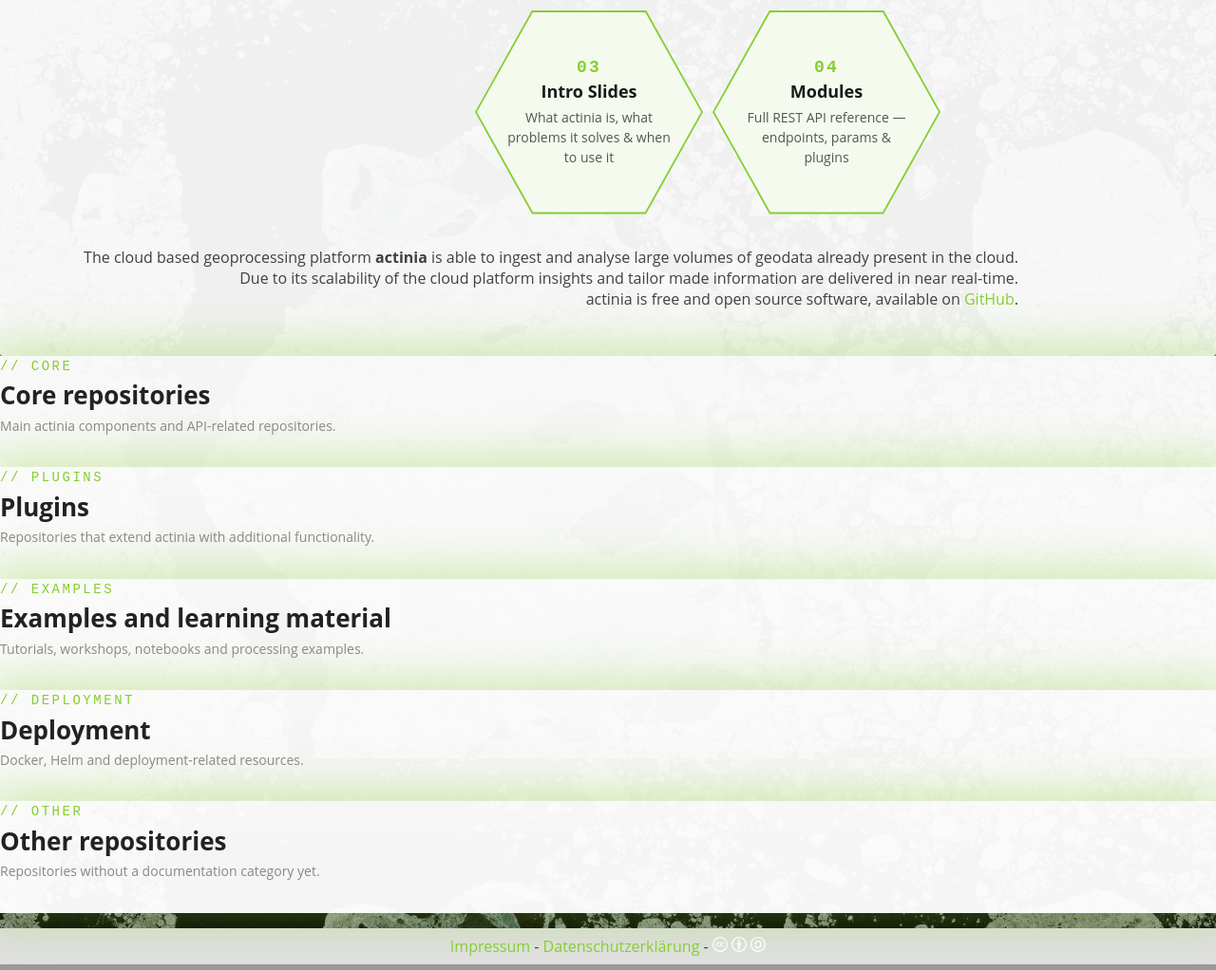
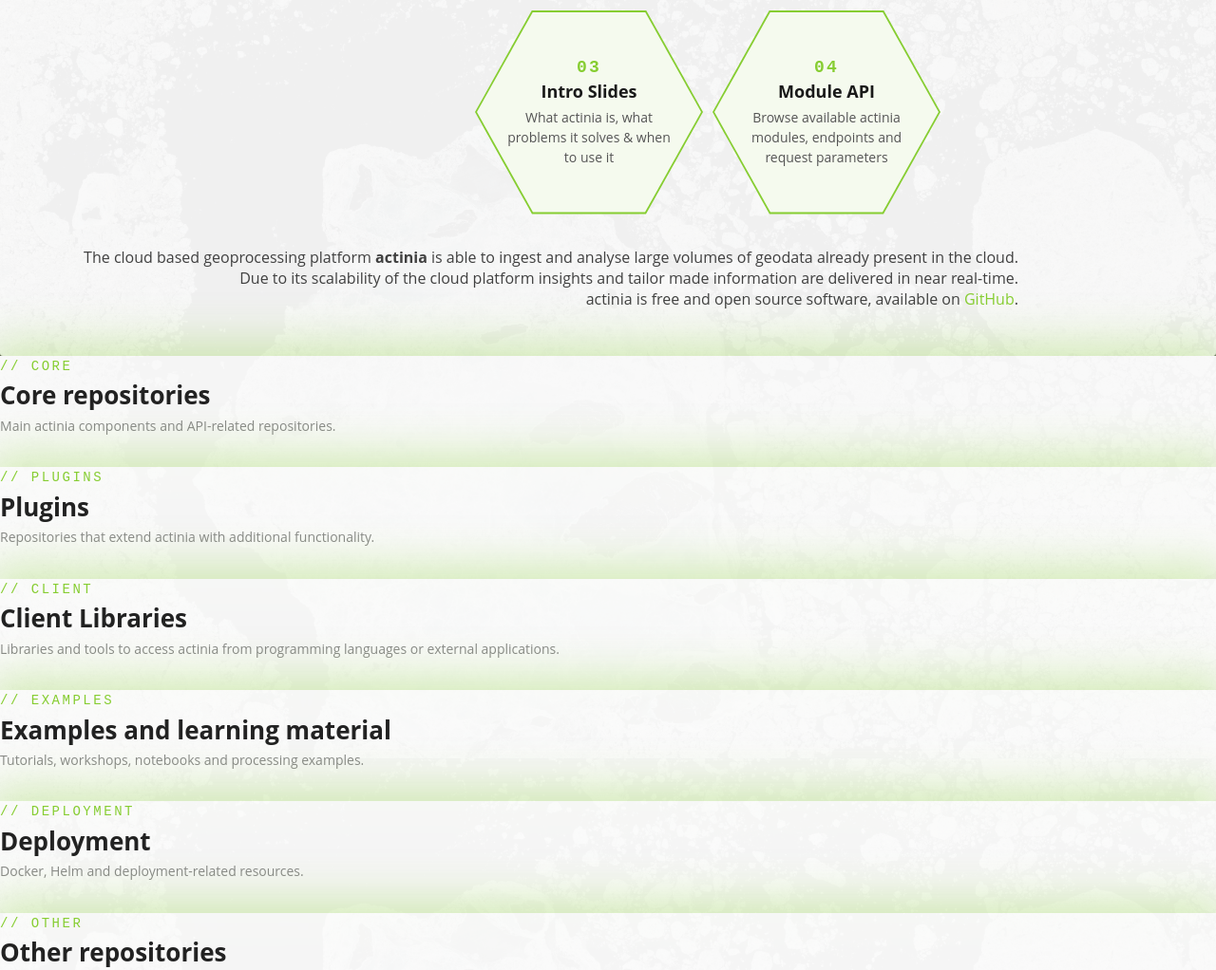
Before and after one commit to actinia-org/actinia-org.github.io, a plain HTML site: page index.html in a window 1280 px wide. Shown: the part 801-1823 px from the top of the page at 95% size. Drawn offline with Linux system fonts and the light colour scheme.

Commit message:
add new section actinia-client

```diff
--- a/index.html
+++ b/index.html
@@ -48,7 +48,7 @@
     </div>
     <div>
         <h1>actinia-org <sup style="font-size: small;">
-            <a href="https://actinia.mundialis.de/api/v3/version">latest</a>
+            <a href="https://actinia.mundialis.de/api/v3/version">V3</a>
         </sup></h1>
     </div>
 
@@ -81,11 +81,13 @@
                 <div class="hex-desc">What actinia is, what problems it solves &amp; when to use it</div>
             </a>
 
-            <a class="hex-link" href="https://redocly.github.io/redoc/?url=https://actinia.mundialis.de/latest/swagger.json&nocors" target="_blank">
+            <a class="hex-link" href="https://redocly.github.io/redoc/?url=https://actinia.mundialis.de/api/v3/swagger.json" target="_blank">
                 <div class="hex-num">04</div>
-                <div class="hex-title">Modules</div>
-                <div class="hex-desc">Full REST API reference — endpoints, params &amp; plugins</div>
+                <div class="hex-title">Module API</div>
+                <div class="hex-desc">Browse available actinia modules, endpoints and request parameters</div>
             </a>
+
+
 
 
 
@@ -122,6 +124,12 @@
     </section>
 
     <section class="repo-section">
+        <span class="fs-label">// client</span>
+        <h2 class="fs-title">Client Libraries</h2>
+        <p class="fs-sub">Libraries and tools to access actinia from programming languages or external applications.</p>
+        <div id="client-repos" class="repo-grid"></div>
+    </section>
+    <section class="repo-section">
         <span class="fs-label">// Examples</span>
         <h2 class="fs-title">Examples and learning material</h2>
         <p class="fs-sub">Tutorials, workshops, notebooks and processing examples.</p>
@@ -144,6 +152,7 @@
 
 
 
+
 <!-- **** Begin Fork-Me-On-Gitlab-Ribbon-HTML. See MIT License at https://gitlab.com/seanwasere/fork-me-on-gitlab **** -->
 <p><a href="https://github.com/actinia-org/gh-pages">
     <span id="fork-me" style="font-family: tahoma; font-size: 18px; position:fixed; top:50px; right:-45px; display:block; transform: rotate(45deg);-webkit-transform: rotate(45deg); -moz-transform: rotate(45deg); color:white; background-color: #86cd31; padding: 4px 30px 4px 30px; z-index:99; opacity:1">Fork Me On GitHub</span>
```
